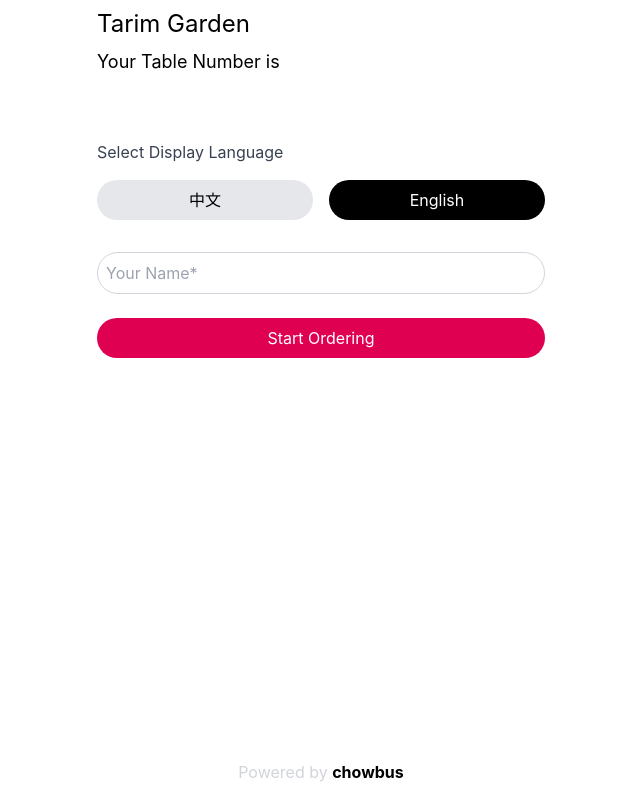
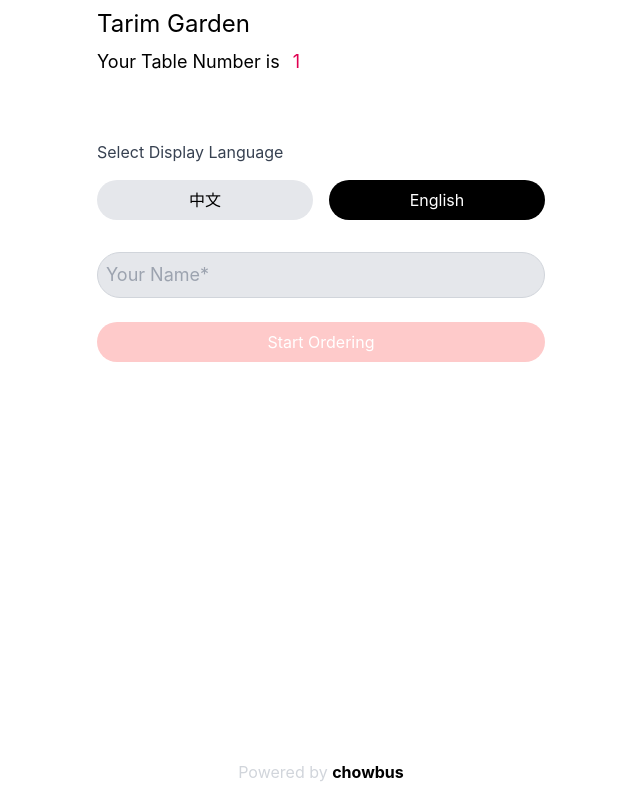
Before and after one commit to AYOUB134/food-web-app, a React (Create React App) app: page / in a window 1280 px wide. Shown: the whole page, without its empty margins (319-959 px from the left). Built offline with nearby package versions, Linux system fonts and the light colour scheme.

Commit message:
changes start

```diff
--- a/src/features/startpage/Start.js
+++ b/src/features/startpage/Start.js
@@ -16,9 +16,10 @@ const Start = () => {
 
   const handleSubmit = () => {
     console.log('Order Started by', name);
-    // Navigate to /home
     navigate('/home');
   };
+
+  const isNameEntered = name.trim() !== '';
 
   return (
     <div className="flex flex-col items-center justify-between min-h-screen bg-white">
@@ -29,7 +30,12 @@ const Start = () => {
           </h1>
           <p className="text-lg mb-4 text-black">
             {language === 'English' ? 'Your Table Number is' : '您的桌号是'}{' '}
-           <span  style={{ backgroundColor: '#e00051' }}></span>
+            <span
+              className="text-white rounded-full px-2"
+              style={{ backgroundColor: '#FFFFFF', color: '#e00051' }}
+            >
+              1
+            </span>
           </p>
         </div>
         <div className="w-full text-left mb-2">
@@ -56,12 +62,12 @@ const Start = () => {
           placeholder={language === 'English' ? 'Your Name*' : '您的名字*'}
           value={name}
           onChange={handleNameChange}
-          className="border border-gray-300 rounded-3xl p-2 mb-6 w-full"
+          className="border border-gray-300   rounded-3xl p-2 mb-6 w-full text-lg" style={{backgroundColor : "#e5e7eb"}}
         />
         <button
           onClick={handleSubmit}
-          className=" text-white px-6 py-2 rounded-3xl w-full"
-          style={{ backgroundColor: '#e00051' }}
+          className={`text-white px-6 py-2 rounded-3xl w-full ${isNameEntered ? 'bg-red-600' : 'bg-red-200'}`}
+          disabled={!isNameEntered}
         >
           {language === 'English' ? 'Start Ordering' : '开始点餐'}
         </button>
```
